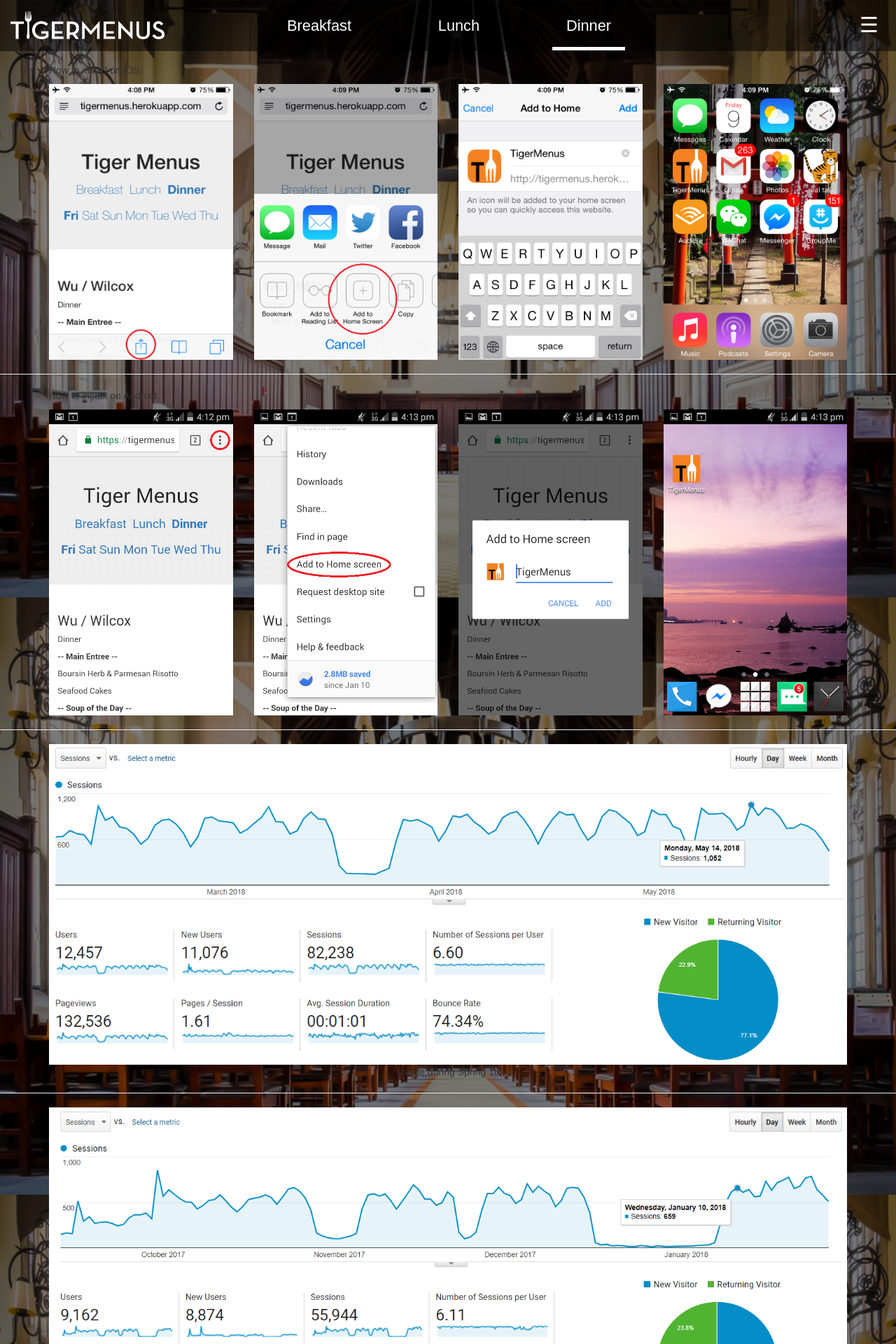
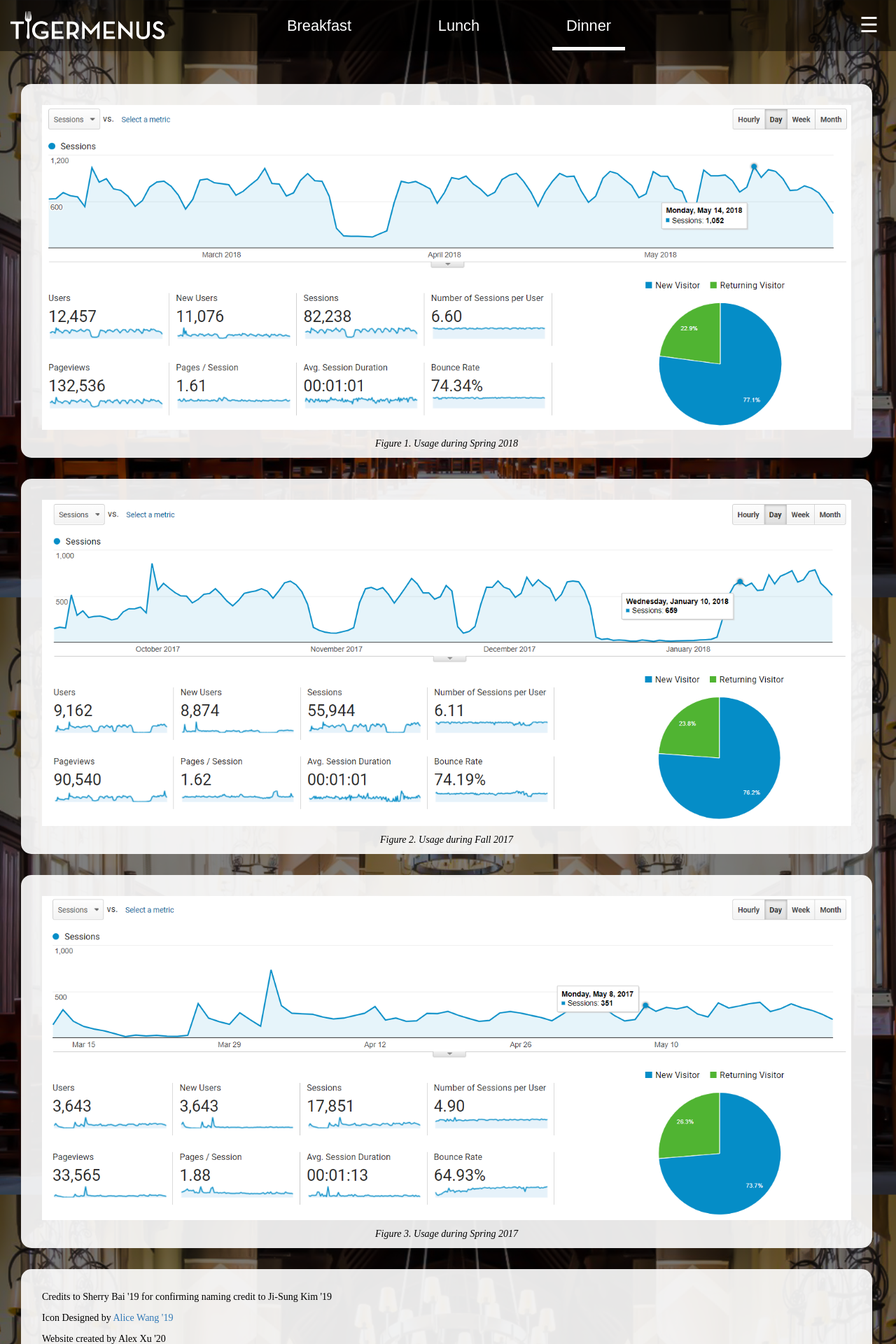
Before and after one commit to axu2/tiger-menus, a Flask app: page /about in a window 1280 px wide. Shown: the top 1920 px of the page at 70% size. Run offline with Flask 2, Linux system fonts and the light colour scheme; some libraries are stand-ins or nearby versions.

Commit message:
frontend revamp v1

```diff
--- /dev/null
+++ b/app/static/myabout.css
@@ -0,0 +1,45 @@
+h3 {
+    font-family: cabin;
+    color: black;
+    text-align: center;
+    margin-bottom: 2rem;
+}
+
+p {
+    font-family: cabin;
+    color: black;
+}
+
+figcaption {
+    font-family: cabin;
+    color: black;
+    padding-top: 1rem;
+    font-style: italic;
+}
+
+.container {
+    background: rgba(255,255,255,0.9);
+    width: 95%;
+    border-radius: 15px;
+    transition: width 0.5s ease;
+    -moz-transition: width 0.5s ease;
+    -webkit-transition: width 0.5s ease;
+    padding: 0 3rem 3rem 3rem;
+    margin: 3rem;
+}
+
+.stats {
+    padding: 3rem 3rem 1rem 3rem;
+}
+
+.about {
+    padding: 3rem;
+}
+
+.col-sm-2 {
+    height: 100%;
+    padding-left: 1rem;
+    padding-right: 1rem;
+    padding-bottom: 1rem;
+    text-align: center;
+}
--- a/app/templates/base.html
+++ b/app/templates/base.html
@@ -68,65 +68,25 @@ style="padding-bottom: 20px;"
   </div>
   <div class="jumbotron"></div>
 
-  <!-- <div class="days">
-  {% for wd in nextWeek %}
-  {% if loop.index0 == i %}
-  <b><a class="dayofweek" href="/{{meal}}/{{loop.index0}}">{{ wd }}</a></b>
-  {% else %}
-  <a class="dayofweek" href="/{{meal}}/{{loop.index0}}">{{ wd }}</a>
-  {% endif %}
-  {% endfor %}
-</div> -->
-
-  <!-- <p>
-      {% if meal == 'breakfast' %}
-      <b><a href="/breakfast/{{i}}">Breakfast</a></b>&nbsp;
-      {% else %}
-      <a href="/breakfast/{{i}}">Breakfast</a>&nbsp;
-      {% endif %}
-
-      {% if meal == 'lunch' %}
-      <b><a href="/lunch/{{i}}">Lunch</a></b>&nbsp;
-      {% else %}
-      <a href="/lunch/{{i}}">Lunch</a>&nbsp;
-      {% endif %}
-
-      {% if meal == 'dinner' %}
-      <b><a href="/dinner/{{i}}">Dinner</a></b>
-      {% else %}
-      <a href="/dinner/{{i}}">Dinner</a>
-      {% endif %}
-    <p> -->
-
-  <!-- <p>
-    {% for wd in nextWeek %}
-      {% if loop.index0 == i %}
-      <b><a class="dayofweek" href="/{{meal}}/{{loop.index0}}">{{ wd }}</a></b>
-      {% else %}
-      <a class="dayofweek" href="/{{meal}}/{{loop.index0}}">{{ wd }}</a>
-      {% endif %}
-    {% endfor %}
-    </p> -->
-
   </div>
   {% endblock %}
+
+  <div id="mySidenav" class="sidenav">
+      <a href="javascript:void(0)" class="closebtn" onclick="closeNav()">&times;</a>
+      <a href="/about">About</a>
+      <a href="https://dining.princeton.edu/where-eat/hours-operation" target="_blank">Hours</a>
+      <a href="/install">Install</a>
+      <a href="https://docs.google.com/forms/d/e/1FAIpQLSd-i9YUoMUk_xJ6l3cNoSl04KKymQ8CAHID9CbwhJpgNn-2QQ/viewform?usp=sf_link"
+        target="_blank">Feedback</a>
+      <a href="https://campusdining.princeton.edu/lunchtogo/" target="_blank">Bag Lunch</a>
+    </div>
+
   {% block content %}
 
   {% block app_content %}
       {% endblock %}
 
-  <div id="mySidenav" class="sidenav">
-    <a href="javascript:void(0)" class="closebtn" onclick="closeNav()">&times;</a>
-    <a href="/about">About</a>
-    <a href="https://dining.princeton.edu/where-eat/hours-operation">Hours</a>
-    <a href="/about">Install</a>
-    <a href="https://docs.google.com/forms/d/e/1FAIpQLSd-i9YUoMUk_xJ6l3cNoSl04KKymQ8CAHID9CbwhJpgNn-2QQ/viewform?usp=sf_link">Feedback</a>
-    <a href="https://campusdining.princeton.edu/lunchtogo/">Bag Lunch</a>
-  </div>
-
-  <!-- <div class="foot">
-    <footer>
-      <p>To add the site to your phone's homescreen, open the <a href="/">homepage</a></p>
+      <!-- <p>To add the site to your phone's homescreen, open the <a href="/">homepage</a></p>
           <p>On iPhone, click the <img height="24" src="/static/action.png"/> button on the bottom of Safari</p>
           <p>On Android, click on the <span class="glyphicon glyphicon-option-vertical" aria-hidden="true"></span> button on the top right of Chrome</p>
           <p>Click "Add to Home Screen" <img src="/static/favicons/favicon-32x32.png"/></p>
@@ -136,9 +96,7 @@ style="padding-bottom: 20px;"
           <p><a href="https://docs.google.com/forms/d/e/1FAIpQLSd-i9YUoMUk_xJ6l3cNoSl04KKymQ8CAHID9CbwhJpgNn-2QQ/viewform?usp=sf_link">
             Feedback
           </a></p>
-      <h4><b><a href="/about">How to Install / About</a></b></h4>
-    </footer>
-  </div> -->
+          <h4><b><a href="/about">How to Install / About</a></b></h4> -->
 
       {% endblock %}
       <!-- {% endblock %} -->
@@ -155,6 +113,5 @@ style="padding-bottom: 20px;"
         ga('create', 'UA-93565150-1', 'auto');
         ga('send', 'pageview');
       </script>
-
       {% endblock %}
 </body>
--- a/app/templates/index.html
+++ b/app/templates/index.html
@@ -1,97 +1,42 @@
 {% extends "base.html" %}
+
+{% block styles %}
+{{super()}}
+<link rel="stylesheet" type="text/css" href="{{url_for('static', filename='myabout.css')}}">
+<!-- <script type="text/javascript" src="{{ url_for('static', filename='mymeal.js') }}"></script> -->
+{% endblock %}
+
+
 {% block app_content %}
 
-<div class="container">
-	<p>How to install on iOS:</p>
-	<div class="row">
-    <div class="col-sm-3">
-			<figure class="figure">
-				<div align="center"><img src="/static/i1.png" class="img-responsive" alt="meme"></div>
-				<figcaption class="figure-caption text-center"></figcaption>
-			</figure>
-		</div>
-		<div class="col-sm-3">
-			<figure class="figure">
-				<div align="center"><img src="/static/i2.png" class="img-responsive" alt="meme"></div>
-				<figcaption class="figure-caption text-center"></figcaption>
-			</figure>
-		</div>
-		<div class="col-sm-3">
-			<figure class="figure">
-				<div align="center"><img src="/static/i3.png" class="img-responsive" alt="meme"></div>
-				<figcaption class="figure-caption text-center"></figcaption>
-			</figure>
-		</div>
-		<div class="col-sm-3">
-			<figure class="figure">
-				<div align="center"><img src="/static/i4.png" class="img-responsive" alt="meme"></div>
-				<figcaption class="figure-caption text-center"></figcaption>
-			</figure>
-		</div>
-	</div>
-</div>
-<hr>
-
-<div class="container">
-	<p>How to install on Android:</p>
-	<div class="row">
-    <div class="col-sm-3">
-			<figure class="figure">
-				<div align="center"><img src="/static/droid1.png" class="img-responsive" alt="meme"></div>
-				<figcaption class="figure-caption text-center"></figcaption>
-			</figure>
-		</div>
-		<div class="col-sm-3">
-			<figure class="figure">
-				<div align="center"><img src="/static/droid2.png" class="img-responsive" alt="meme"></div>
-				<figcaption class="figure-caption text-center"></figcaption>
-			</figure>
-		</div>
-		<div class="col-sm-3">
-			<figure class="figure">
-				<div align="center"><img src="/static/droid3.png" class="img-responsive" alt="meme"></div>
-				<figcaption class="figure-caption text-center"></figcaption>
-			</figure>
-		</div>
-		<div class="col-sm-3">
-			<figure class="figure">
-				<div align="center"><img src="/static/droid4.png" class="img-responsive" alt="meme"></div>
-				<figcaption class="figure-caption text-center"></figcaption>
-			</figure>
-		</div>
-	</div>
-</div>
-
-<hr>
-
-<div class="container">
+<div class="container stats">
 	<figure class="figure">
 		<div align="center"><img src="/static/google3.png" class="img-responsive" alt="Google Analytics"></div>
-		<figcaption class="figure-caption text-center">Usage during Spring 18</figcaption>
+		<figcaption class="figure-caption text-center">Figure 1. Usage during Spring 2018</figcaption>
 	</figure>
 </div>
 
-<hr>
+<!-- <hr> -->
 
-<div class="container">
+<div class="container stats">
 	<figure class="figure">
 		<div align="center"><img src="/static/analytics2.png" class="img-responsive" alt="Google Analytics"></div>
-		<figcaption class="figure-caption text-center">Usage during Fall 17</figcaption>
+		<figcaption class="figure-caption text-center">Figure 2. Usage during Fall 2017</figcaption>
 	</figure>
 </div>
 
-<hr>
+<!-- <hr> -->
 
-<div class="container">
+<div class="container stats">
 	<figure class="figure">
 		<div align="center"><img src="/static/analytics.png" class="img-responsive" alt="Google Analytics"></div>
-		<figcaption class="figure-caption text-center">Usage during Spring 17</figcaption>
+		<figcaption class="figure-caption text-center">Figure 3. Usage during Spring 2017</figcaption>
 	</figure>
 </div>
 
-<hr>
+<!-- <hr> -->
 
-<div class="container">
+<div class="container about">
 	<p>Credits to Sherry Bai '19 for confirming naming credit to Ji-Sung Kim '19</p>
 	<p>Icon Designed by <a href='https://alicepanpan.com/'>Alice Wang '19</a></p>
 	<p>Website created by Alex Xu '20</p>
--- a/app/views.py
+++ b/app/views.py
@@ -116,3 +116,11 @@ def about():
         "index.html", meal='dinner',
         title=title, message=message,
         i=0, nextWeek=nextWeek)
+
+@app.route('/install')
+def install():
+    """Return install page HTML."""
+    return render_template(
+        "install.html", meal='dinner',
+        title=title, message=message,
+        i=0, nextWeek=nextWeek)
```
Also changed, not shown: app/static/mylanding.css (+47 -7 lines), app/static/mymeal.css (+37 -0 lines), app/static/mymeal.js (+11 -1 lines), app/static/mystyle.css (+0 -27 lines), app/templates/install.html (added, +73 -0 lines), app/templates/landing.html (+0 -9 lines), app/templates/meal.html (+15 -1 lines). Lines whose indentation alone changed are shown as unchanged.
